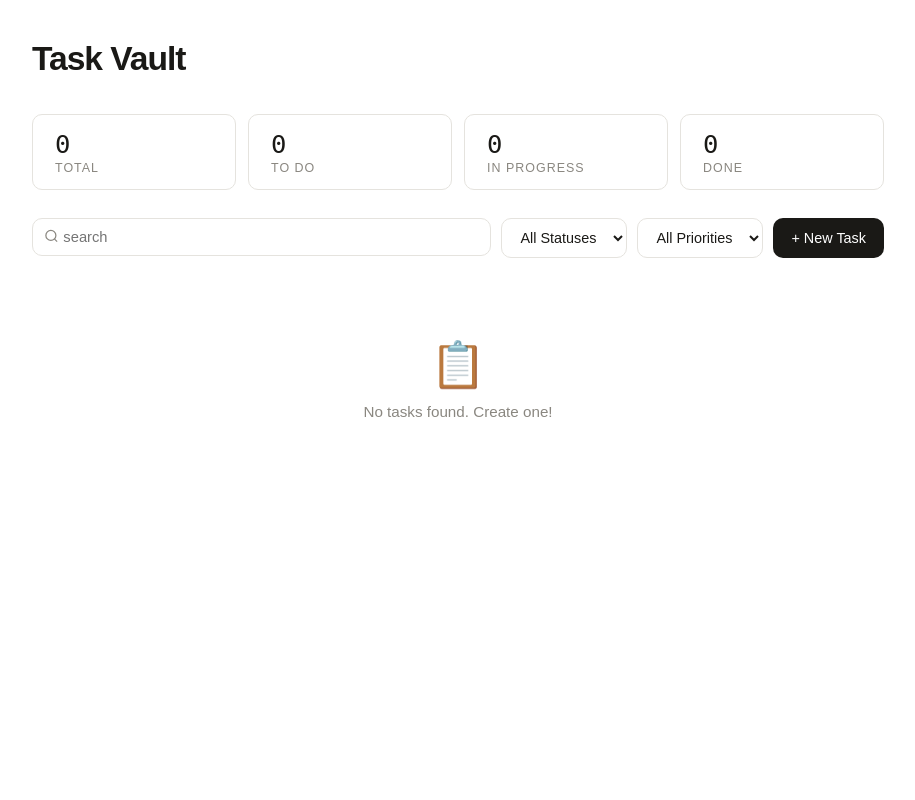
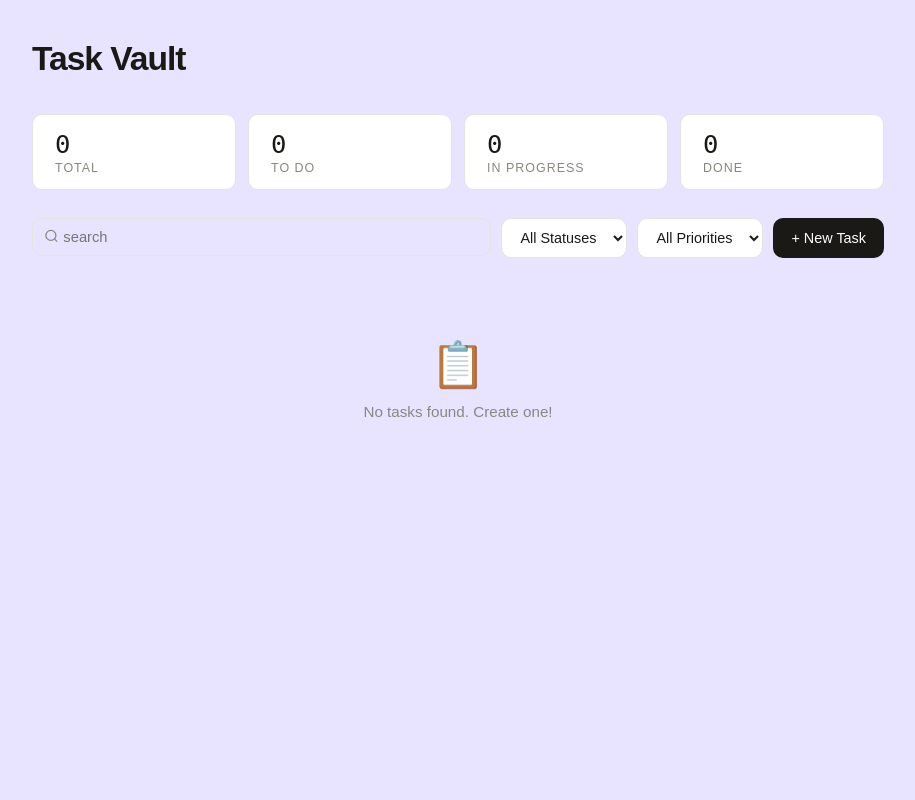
Before and after one commit to KarthikPranav1162/two-tier-flask-app-cicd-deployment, a Flask app: page / in a window 1280 px wide. Shown: the whole page, without its empty margins (182-1097 px from the left). Run offline with Flask 3, Linux system fonts and the light colour scheme; data that the repository does not hold is empty.

Commit message:
changes in UI

```diff
--- a/static/style.css
+++ b/static/style.css
@@ -3,7 +3,7 @@
     *, *::before, *::after { box-sizing: border-box; margin: 0; padding: 0; }
 
     :root {
-      --bg:        #ffffff;
+      --bg:        #e8e4ff;
       --surface:   #ffffff;
       --border:    #e5e3de;
       --text:      #1a1916;
```
